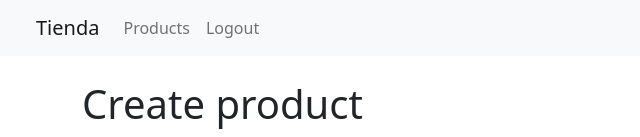
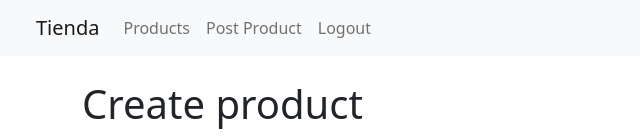
Before and after one commit to shadow-maker/dbp-refuerzo, a Flask app: page /products/create in a window 1280 px wide. Shown: the top 137 px of the page, without its empty margins (0-640 px from the left). Run offline with Flask 2, Linux system fonts and the light colour scheme; the visitor is signed in with stand-in values (Sample User, id 1); data that the repository does not hold is empty.

Commit message:
Post products nav link

```diff
--- a/app/templates/master.html
+++ b/app/templates/master.html
@@ -30,6 +30,7 @@
 				<div class="navbar-nav">
 					<a class="nav-link" href="{{url_for('viewProducts')}}">Products</a>
 					{% if current_user.is_authenticated %}
+					<a class="nav-link" href="{{url_for('createProduct')}}">Post Product</a>
 					<a class="nav-link" href="{{url_for('logout')}}">Logout</a>
 					{% else %}
 					<a class="nav-link" href="{{url_for('login')}}">Login</a>
```
